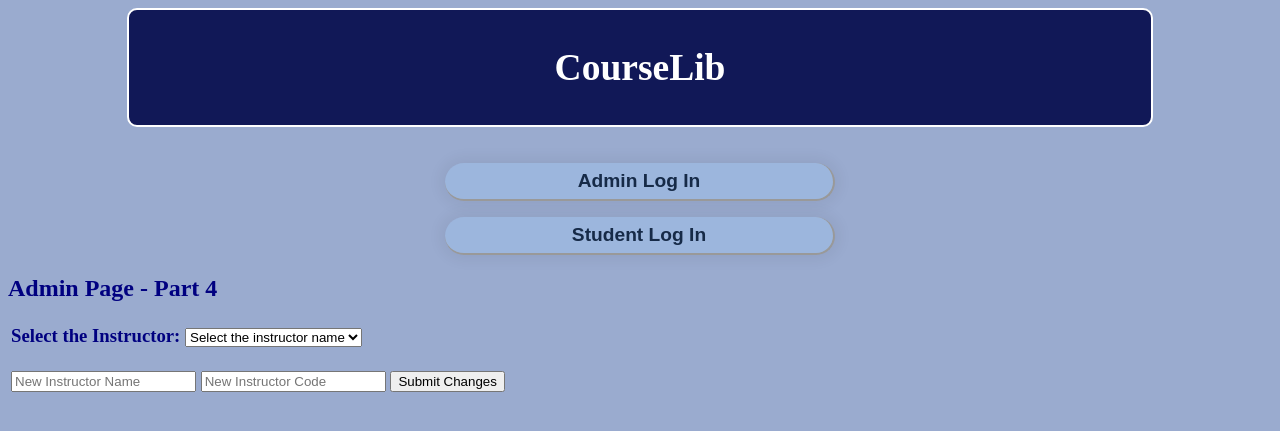
After one commit to aryan3514/courselib, a Flask app: page /adminpage/4 in a window 1280 px wide. The commit adds this page. Shown: the top 431 px of the page. Run offline with Flask 2, Linux system fonts and the light colour scheme; data that the repository does not hold is empty; some libraries are stand-ins or nearby versions.

Commit message:
Update related additons

```diff
--- a/app.py
+++ b/app.py
@@ -23,6 +23,12 @@ def adminpage():
             return redirect(url_for('adminpage_1'))
         if 'part 2' in request.form:
             return redirect(url_for('adminpage_2'))
+        if 'part 3' in request.form:
+            return redirect(url_for('adminpage_3'))
+        if 'part 4' in request.form:
+            return redirect(url_for('adminpage_4'))
+        if 'part 5' in request.form:
+            return redirect(url_for('adminpage_5'))
     return render_template('admin_page.html')
 
 @app.route('/adminpage/1', methods=['GET', 'POST'])
@@ -73,17 +79,77 @@ def adminpage_2():
                 course_selected=request.form['course_selection']
     course_list=[]
     if course_selected!='':
-        course_list = getAllCourseswithCommonStart(course_selected)
+        course_list = getAllCourseswithCommonStart(course_selected.lower())
     return render_template('admin_page_2.html', courses=course_list)
+
+@app.route('/adminpage/3', methods=['GET', 'POST'])
+def adminpage_3():
+    load_logged_in_admin()
+    instructor_selected=''
+    if request.method == 'POST':
+        if 'instructor go' in request.form:
+            if(request.form['instructor_selection']==''):
+                instructor_selected=''
+            else:
+                instructor_selected=request.form['instructor_selection']
+    instructor_list=[]
+    if instructor_selected!='':
+        instructor_list = getAllInstructorswithCommonStart(instructor_selected.lower())
+    return render_template('admin_page_3.html', instructors=instructor_list)
+
+
+@app.route('/adminpage/4', methods=['GET', 'POST'])
+def adminpage_4():
+    load_logged_in_admin()
+    inst_selected=''
+    inst_newname = ''
+    inst_newcode = ''
+    if request.method == 'POST':
+        if 'instructor go' in request.form:
+
+            inst_selected = request.form['instructor_selection2']
+
+            inst_newname = request.form['instructor_selection']
+
+            inst_newcode = request.form['instructor_selection3']
+            print("instructor : ",inst_selected)
+    inst_list = getAllInstructorswithCommonStart("")
+    #changeInstructorName(inst_selected, inst_newname)
+    #return something useful like success or failure
+    print("rondi", inst_selected, inst_newname, inst_newcode)
+    return render_template('admin_page_4.html', inst=inst_selected,instructor_list=inst_list)
+
+
+@app.route('/adminpage/5', methods=['GET', 'POST'])
+def adminpage_5():
+    load_logged_in_admin()
+    sub_selected=''
+    sub_newname = ''
+    sub_newcode = ''
+    if request.method == 'POST':
+        if 'subject go' in request.form:
+
+            sub_selected = request.form['subject_selection2']
+
+            sub_newname = request.form['subject_selection']
+
+            sub_newcode = request.form['subject_selection3']
+            print("instructor : ",sub_selected)
+    sub_list = getAllSubjectswithCommonStart("")
+    #changeInstructorName(inst_selected, inst_newname)
+    #return something useful like success or failure
+    print("rondi", sub_selected, sub_newname, sub_newcode)
+    return render_template('admin_page_5.html',subject_list=sub_list)
+
 
 def getAllCourseswithCommonStart(start):
     conn = db.start_db()
     cur = conn.cursor()
     print("start : ", start)
     q = """
-    SELECT courses.name FROM courses WHERE NAME LIKE %s
+    SELECT DISTINCT courses.name FROM courses WHERE LOWER(name) LIKE %s
     """
-    cur.execute(q, (start+'%',))
+    cur.execute(q, ('%' + start+'%',))
     return cur.fetchall()
 
 def getAllSubAbbreviation():
@@ -92,7 +158,33 @@ def getAllSubAbbreviation():
     cur.execute("SELECT abbreviation from subjects")
     return cur.fetchall()
 
+def getAllInstructorswithCommonStart(start):
+    conn = db.start_db()
+    cur = conn.cursor()
+    print("start : ", start)
+    q = """
+    SELECT instructors.name FROM instructors WHERE LOWER(name) LIKE %s
+    """
+    cur.execute(q, ('%'+start+'%',))
+    return cur.fetchall()
+
+def getAllSubjectswithCommonStart(start):
+    conn = db.start_db()
+    cur = conn.cursor()
+    print("start : ", start)
+    q = """
+    SELECT subjects.name FROM subjects WHERE LOWER(name) LIKE %s
+    """
+    cur.execute(q, ('%'+start+'%',))
+    return cur.fetchall()
+
 def searchInstsForSub(sub):
+    conn = db.start_db()
+    cur = conn.cursor()
+    cur.execute("WITH relevant_code as (select code from subjects where abbreviation = %s), relevant_course_off_uuid as (select course_offering_uuid from relevant_code join subject_memberships on relevant_code.code=subject_memberships.subject_code), relevant_sec_id as (select uuid from relevant_course_off_uuid join sections on relevant_course_off_uuid.course_offering_uuid=sections.course_offering_uuid), relevant_inst_id as (select instructor_id, count(instructor_id) from relevant_sec_id join teachings on relevant_sec_id.uuid=teachings.section_uuid group by instructor_id), relevant_instructors as (select name, id from relevant_inst_id join instructors on relevant_inst_id.instructor_id=instructors.id order by name) select * from relevant_instructors", (sub,))
+    return cur.fetchall()
+
+def changeInstructorName(inst_selected, inst_newname):
     conn = db.start_db()
     cur = conn.cursor()
     cur.execute("WITH relevant_code as (select code from subjects where abbreviation = %s), relevant_course_off_uuid as (select course_offering_uuid from relevant_code join subject_memberships on relevant_code.code=subject_memberships.subject_code), relevant_sec_id as (select uuid from relevant_course_off_uuid join sections on relevant_course_off_uuid.course_offering_uuid=sections.course_offering_uuid), relevant_inst_id as (select instructor_id, count(instructor_id) from relevant_sec_id join teachings on relevant_sec_id.uuid=teachings.section_uuid group by instructor_id), relevant_instructors as (select name, id from relevant_inst_id join instructors on relevant_inst_id.instructor_id=instructors.id order by name) select * from relevant_instructors", (sub,))
--- a/db.py
+++ b/db.py
@@ -4,7 +4,7 @@ from psycopg2 import Error
 def start_db():
       # Connect to an existing database
       connection = psycopg2.connect(user="postgres",
-                                    password="IZumbVFIcn",
+                                    password="22092001",
                                     host="127.0.0.1",
                                     port="5432",
                                     database="postgres")
--- /dev/null
+++ b/templates/admin_page_4.html
@@ -0,0 +1,41 @@
+{% extends 'base.html' %}
+
+{% block header %}
+  <h1>{% block title %}Admin Page - Part 4{% endblock %}</h1>
+
+{% endblock %}
+
+
+{% block content %}
+<h3><table>
+		<form action="" method="POST">
+          	<td>
+				<label for="instructor_selection">
+					Select the Instructor:
+			</label>
+				<select name="instructor_selection">
+					<option>Select the instructor name</option>
+					{% for x in instructor_list %}
+					  <option>
+						{{ x[0] }}
+					  </option>
+					{% endfor %}
+				  </select>
+
+				<br><br>
+              <input type="text" name="instructor_selection2"
+                value="{{ request.form['instructor_selection2'] }}"
+                placeholder="New Instructor Name">
+              </input>
+			  <input type="text" name="instructor_selection3"
+                value="{{ request.form['instructor_selection3'] }}"
+                placeholder="New Instructor Code">
+              </input>
+			  <button type="submit" name="instructor go">
+				Submit Changes
+			  </button>
+          	</td>
+        </form>
+    </table>
+</h3>
+{% endblock %}
```
Also changed, not shown: templates/admin_page.html (+7 -4 lines), templates/admin_page_3.html (added, +32 -0 lines), templates/admin_page_5.html (added, +41 -0 lines).
